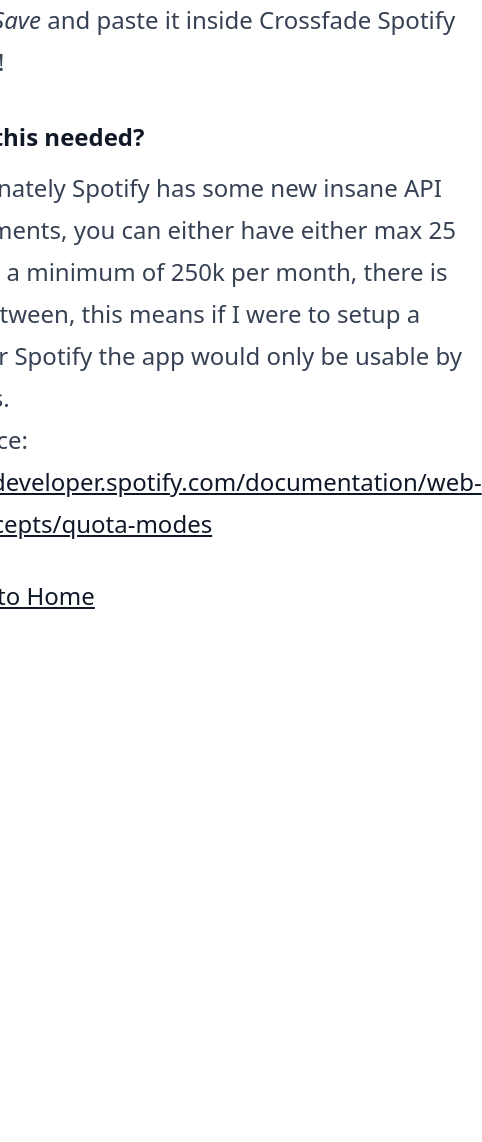
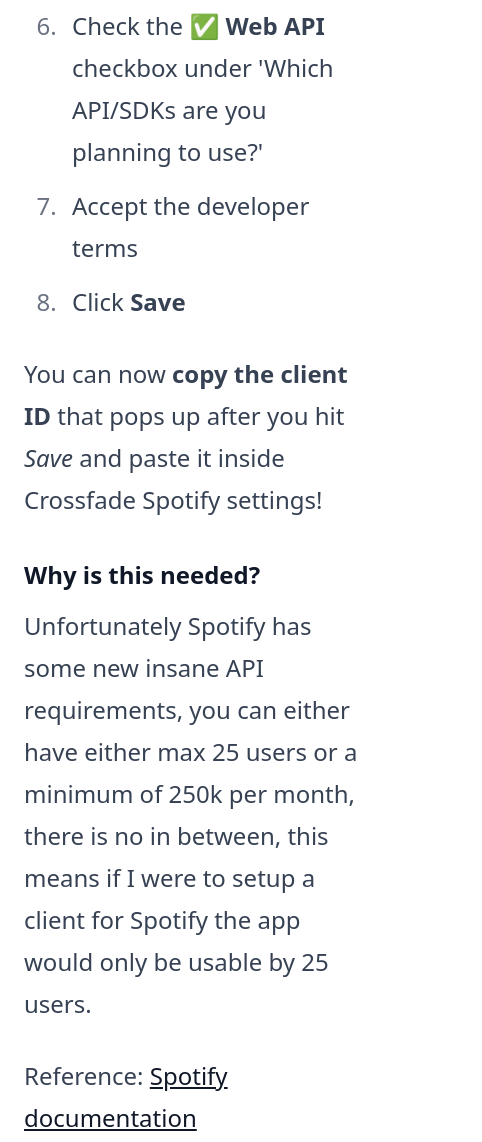
Before and after one commit to Giuliopime/Crossfade, a plain HTML site: page spotify_setup.html in a window 390 px wide. Shown: the part 1003-2145 px from the top of the page, 482 px wide, since content can reach past the window. Before the commit the page ends 1812 px from the top, so only its background shows below. Drawn offline with Linux system fonts and the light colour scheme.

Commit message:
fix: spotify setup mobile friendly

```diff
--- a/spotify_setup.html
+++ b/spotify_setup.html
@@ -39,8 +39,8 @@
   <p>You can now <b>copy the client ID</b> that pops up after you hit <i>Save</i> and paste it inside Crossfade Spotify settings!</p>
 
   <h4>Why is this needed?</h4>
-  <p>Unfortunately Spotify has some new insane API requirements, you can either have either max 25 users or a minimum of 250k per month, there is no in between, this means if I were to setup a client for Spotify the app would only be usable by 25 users.<br>
-    Reference: <a href="https://developer.spotify.com/documentation/web-api/concepts/quota-modes" target="_blank">https://developer.spotify.com/documentation/web-api/concepts/quota-modes</a></p>
+  <p>Unfortunately Spotify has some new insane API requirements, you can either have either max 25 users or a minimum of 250k per month, there is no in between, this means if I were to setup a client for Spotify the app would only be usable by 25 users.</p>
+  <p>Reference: <a href="https://developer.spotify.com/documentation/web-api/concepts/quota-modes" target="_blank">Spotify documentation</a></p>
 
   <p><a href="index.html" class="hover:text-accent">← Back to Home</a></p>
 </div>
```
